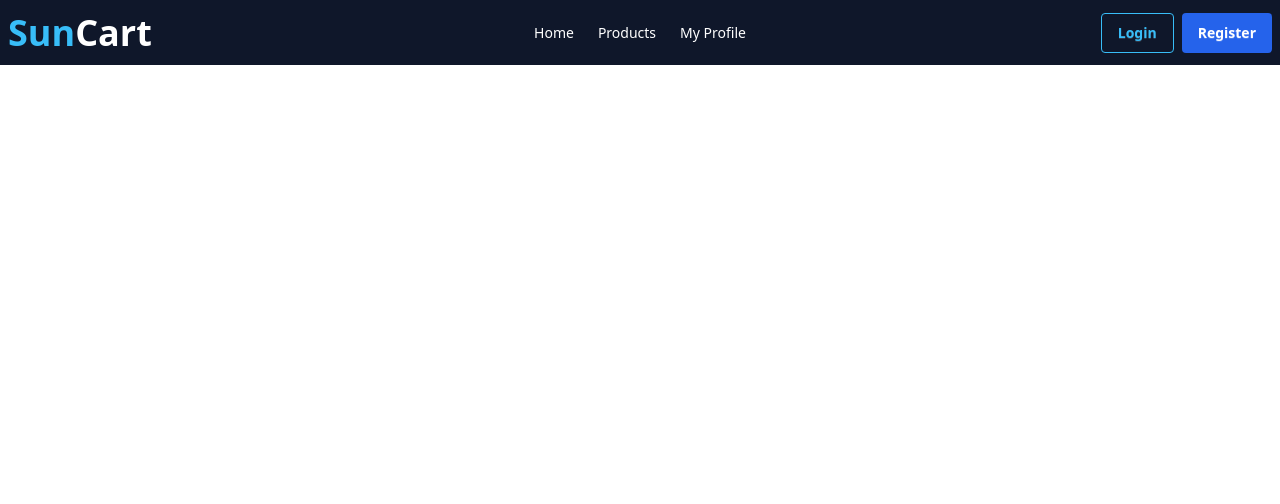
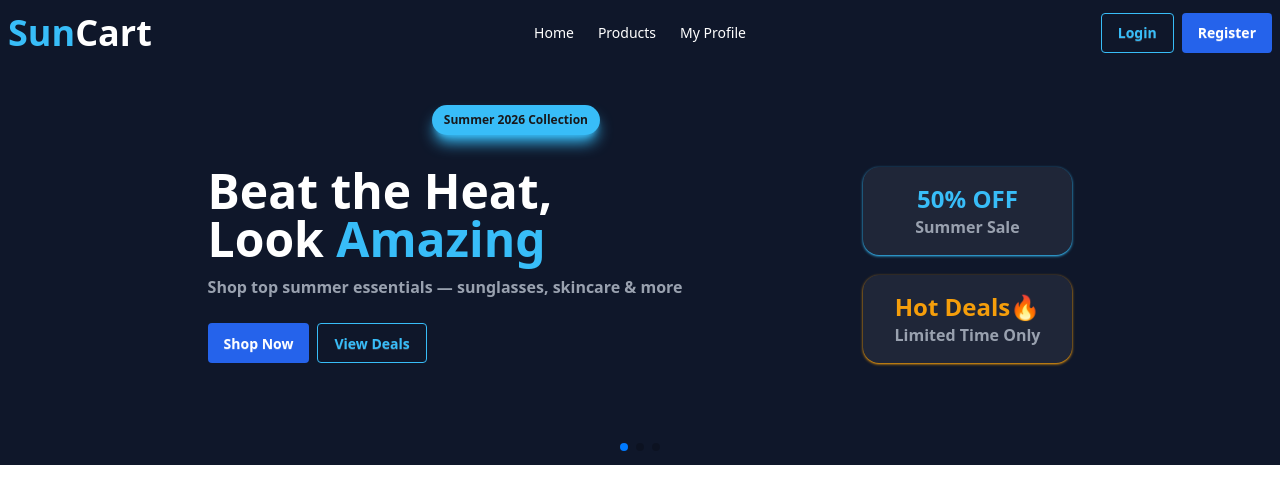
Before and after one commit to push-shihab/assignment-08, a Next.js app: page / in a window 1280 px wide. Shown: the top 504 px of the page. Built offline with nearby package versions, Linux system fonts and the light colour scheme.

Commit message:
design of banner section done

```diff
--- a/package.json
+++ b/package.json
@@ -11,7 +11,8 @@
   "dependencies": {
     "next": "16.2.4",
     "react": "19.2.4",
-    "react-dom": "19.2.4"
+    "react-dom": "19.2.4",
+    "swiper": "^12.1.4"
   },
   "devDependencies": {
     "@tailwindcss/postcss": "^4",
--- a/src/app/page.js
+++ b/src/app/page.js
@@ -1,9 +1,11 @@
+import Banner from "@/components/bannerSlider/Banner";
 import Navbar from "@/components/shared/Navbar";
 
 export default function Home() {
   return (
     <div>
       <Navbar></Navbar>
+      <Banner></Banner>
     </div>
   );
 }
--- /dev/null
+++ b/src/components/bannerSlider/Banner.jsx
@@ -0,0 +1,85 @@
+"use client";
+
+import { Swiper, SwiperSlide } from "swiper/react";
+import "swiper/css";
+import "swiper/css/navigation";
+import "swiper/css/pagination";
+import { Navigation, Pagination, Autoplay } from "swiper/modules";
+
+const Banner = () => {
+  return (
+    <main className="bg-[#0f172a]">
+      <div className="container mx-auto">
+        <Swiper
+          modules={[Navigation, Pagination, Autoplay]}
+          pagination={{ clickable: true }}
+          autoplay={{
+            delay: 300000,
+            disableOnInteraction: false,
+          }}
+          loop={true}
+          speed="1200"
+          className="w-full h-100 relative"
+        >
+          <div className="flex justify-center absolute top-10 right-170">
+            <span className="bg-[#38bdf8] px-3 py-1.5 text-[12px] font-bold rounded-full shadow-lg shadow-[#38bdf8]">
+              Summer 2026 Collection
+            </span>
+          </div>
+          <SwiperSlide>
+            <div className="h-full flex items-center justify-center text-white font-bold">
+              <div className="hero min-h-screen">
+                <div className="hero-content flex-col lg:flex-row-reverse justify-between gap-45">
+                  <div className="flex flex-col gap-5">
+                    <span className="bg-[#1f2638] font-bold flex flex-col items-center px-8 py-4 rounded-2xl shadow-sm shadow-[#38bdf8]">
+                      <span className="text-2xl text-[#38bdf8]">50% OFF</span>
+                      <span className="text-gray-400">Summer Sale</span>
+                    </span>
+                    <span className="bg-[#1f2638] font-bold flex flex-col items-center px-8 py-4 rounded-2xl shadow-sm shadow-[#f59e0b]">
+                      <span className="text-2xl text-[#f59e0b]">
+                        Hot Deals🔥
+                      </span>
+                      <span className="text-gray-400">Limited Time Only</span>
+                    </span>
+                  </div>
+                  <div className="space-y-3">
+                    <h1 className="text-5xl font-bold">
+                      Beat the Heat,
+                      <br />
+                      Look <span className="text-[#38bdf8]">Amazing</span>
+                    </h1>
+                    <p className="text-gray-400">
+                      Shop top summer essentials — sunglasses, skincare & more
+                    </p>
+                    <div className="flex gap-2 pt-3">
+                      <button className="btn text-white border-none shadow-none bg-[#2563eb]">
+                        Shop Now
+                      </button>
+                      <button className="btn btn-outline border-[#38bdf8] text-[#38bdf8]">
+                        View Deals
+                      </button>
+                    </div>
+                  </div>
+                </div>
+              </div>
+            </div>
+          </SwiperSlide>
+
+          <SwiperSlide>
+            <div className="h-full flex items-center justify-center text-white text-5xl font-bold">
+              Banner 2
+            </div>
+          </SwiperSlide>
+
+          <SwiperSlide>
+            <div className="h-full flex items-center justify-center text-white text-5xl font-bold">
+              Banner 3
+            </div>
+          </SwiperSlide>
+        </Swiper>
+      </div>
+    </main>
+  );
+};
+
+export default Banner;
```
Also changed, not shown: 1 other file (tests, documents, lock files or other folders).
